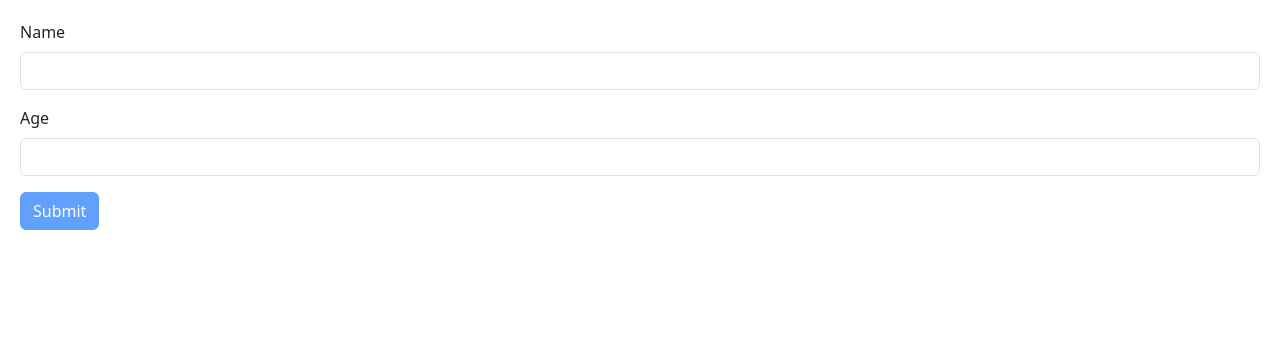
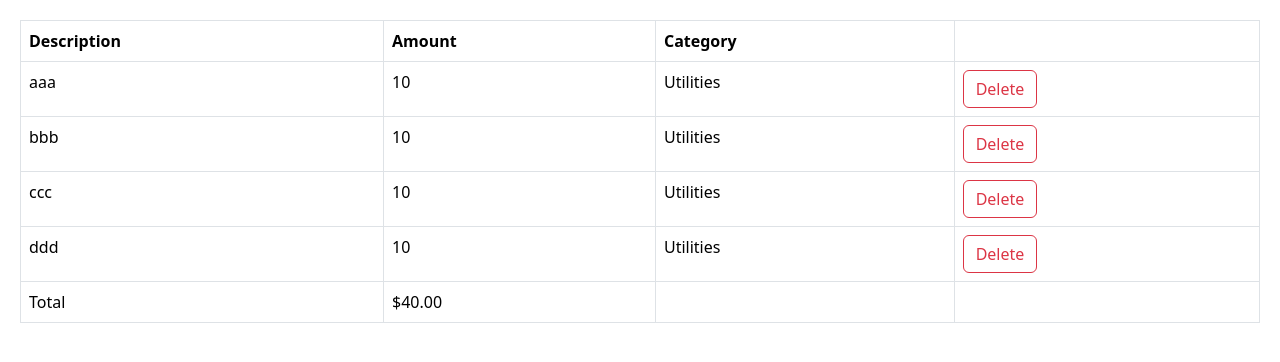
Before and after one commit to Mr-Olivier/re, a React (Vite) app: page / in a window 1280 px wide. Shown: the top 362 px of the page. Built offline with nearby package versions, Linux system fonts and the light colour scheme.

Commit message:
Building ExpenseList

```diff
--- a/src/App.tsx
+++ b/src/App.tsx
@@ -1,17 +1,43 @@
-///////////////////////////////////////////////
-// Building a Form
+////////////////////////////////////////////////
+// Project - Expense Tracker
 
-import Form from "./components/Form";
+import React, { useState } from "react";
+import ExpenseList from "./expense-tracker/components/ExpenseList";
 
 function App() {
+  const [expenses, setExpenses] = useState([
+    { id: 1, description: "aaa", amount: 10, category: "Utilities" },
+    { id: 2, description: "bbb", amount: 10, category: "Utilities" },
+    { id: 3, description: "ccc", amount: 10, category: "Utilities" },
+    { id: 4, description: "ddd", amount: 10, category: "Utilities" },
+  ]);
+
   return (
     <div>
-      <Form />
+      <ExpenseList
+        expenses={expenses}
+        onDelete={(id) => setExpenses(expenses.filter((e) => e.id !== id))}
+      />
     </div>
   );
 }
 
 export default App;
+
+///////////////////////////////////////////////
+// Building a Form
+
+// import Form from "./components/Form";
+
+// function App() {
+//   return (
+//     <div>
+//       <Form />
+//     </div>
+//   );
+// }
+
+// export default App;
 
 ///////////////////////////////////////////////
 // Exercise - Building Expandable Text Component
--- /dev/null
+++ b/src/expense-tracker/components/ExpenseList.tsx
@@ -0,0 +1,62 @@
+import React from "react";
+
+interface Expense {
+  id: number;
+  description: string;
+  amount: number;
+  category: string;
+}
+
+interface Props {
+  expenses: Expense[];
+  onDelete: (id: number) => void;
+}
+
+const ExpenseList = ({ expenses, onDelete }: Props) => {
+  if (expenses.length === 0) return null;
+
+  return (
+    <table className="table table-bordered">
+      <thead>
+        <tr>
+          <th>Description</th>
+          <th>Amount</th>
+          <th>Category</th>
+          <th></th>
+        </tr>
+      </thead>
+      <tbody>
+        {expenses.map((expense) => (
+          <tr key={expense.id}>
+            <td>{expense.description}</td>
+            <td>{expense.amount}</td>
+            <td>{expense.category}</td>
+            <td>
+              <button
+                className="btn btn-outline-danger"
+                onClick={() => onDelete(expense.id)}
+              >
+                Delete
+              </button>
+            </td>
+          </tr>
+        ))}
+      </tbody>
+      <tfoot>
+        <tr>
+          <td>Total</td>
+          <td>
+            $
+            {expenses
+              .reduce((acc, expense) => expense.amount + acc, 0)
+              .toFixed(2)}
+          </td>
+          <td></td>
+          <td></td>
+        </tr>
+      </tfoot>
+    </table>
+  );
+};
+
+export default ExpenseList;
```
